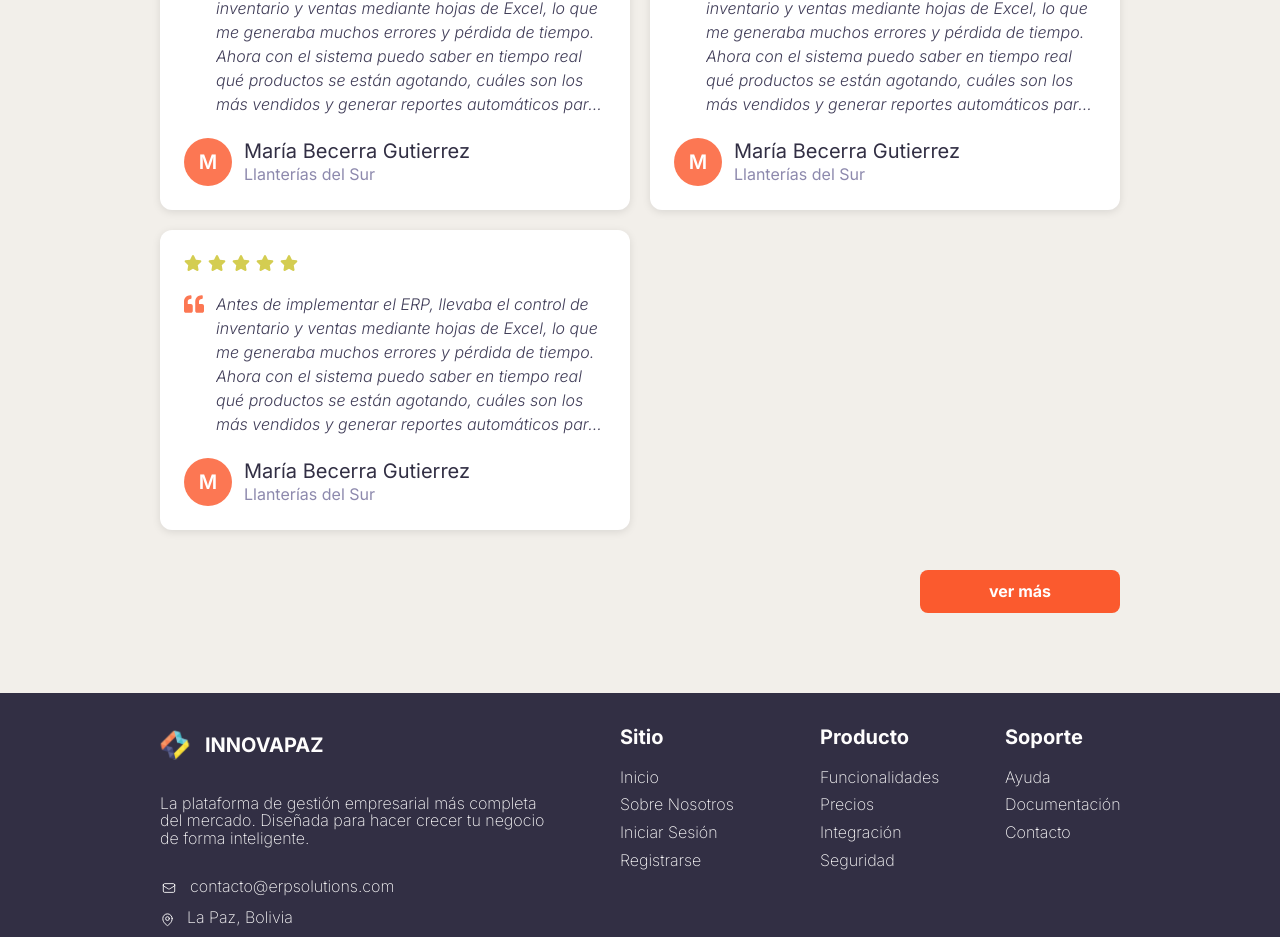
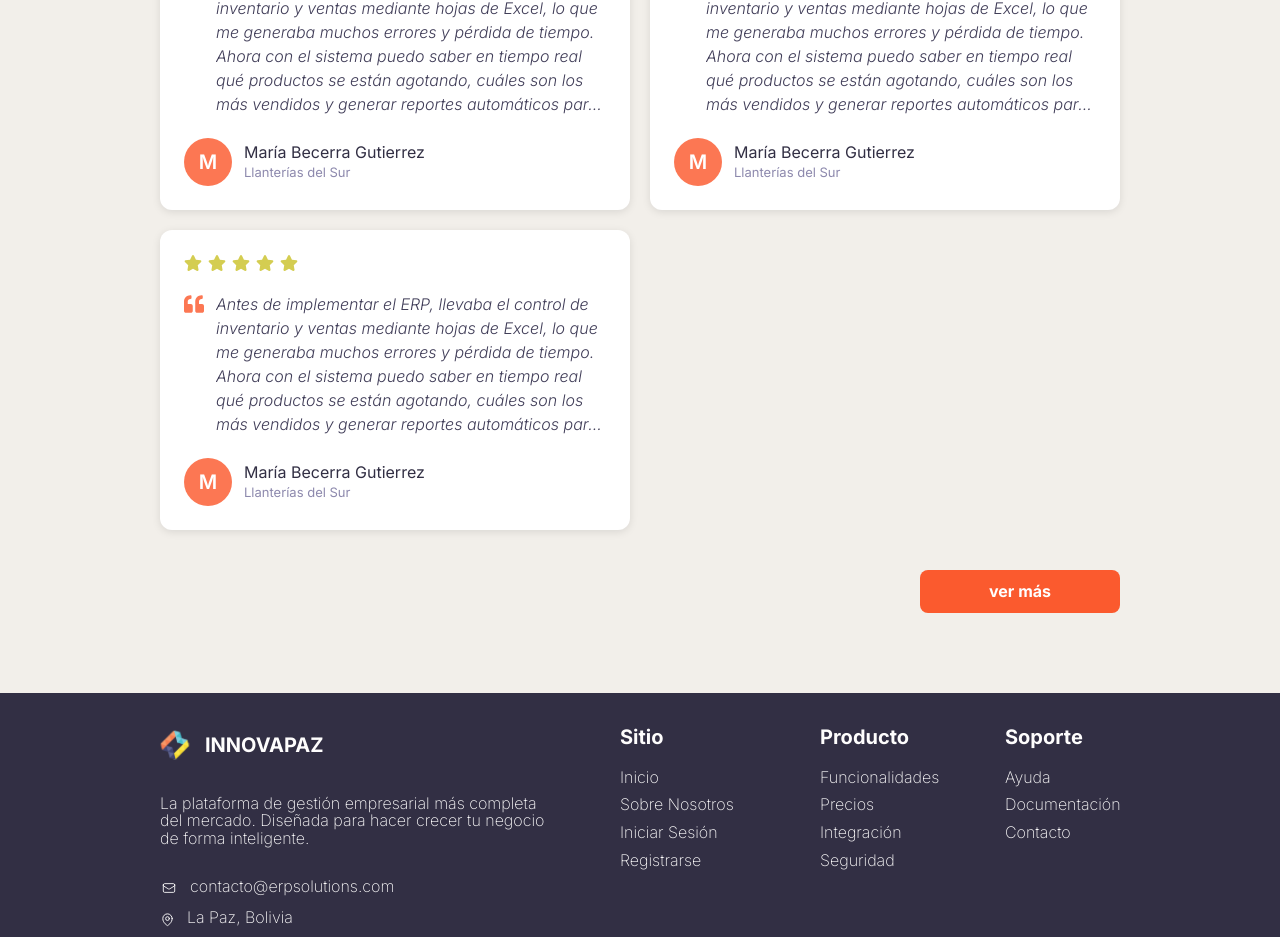
Before and after one commit to edisonCheca/INNOVAPAZ, a React (Vite) app in the folder frontend/: page / in a window 1280 px wide. Shown: the part 1272-2209 px from the top of the page. Built offline with nearby package versions, Linux system fonts and the light colour scheme.

Commit message:
fix(frontend): corregido el tamaño de la letra en commentcard

```diff
--- a/frontend/src/components/common/CommentCard.css
+++ b/frontend/src/components/common/CommentCard.css
@@ -145,11 +145,11 @@
   }
 
   .user-name {
-    font: var(--font-20);
+    font: var(--font-16);
   }
 
   .user-position {
-    font: var(--font-16);
+    font: var(--font-13);
   }
 
   .star {
```
